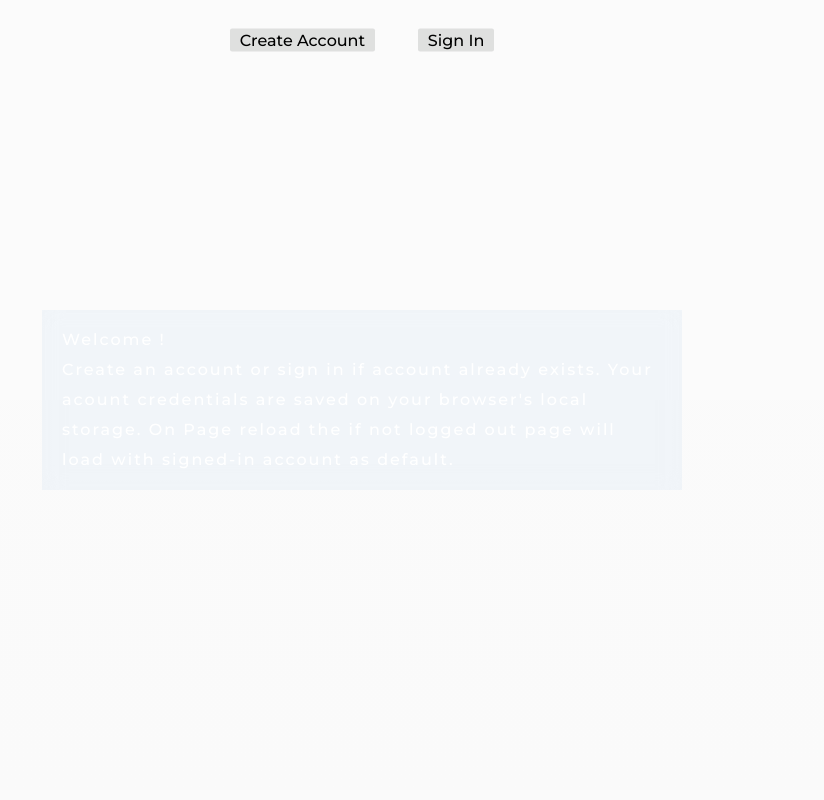
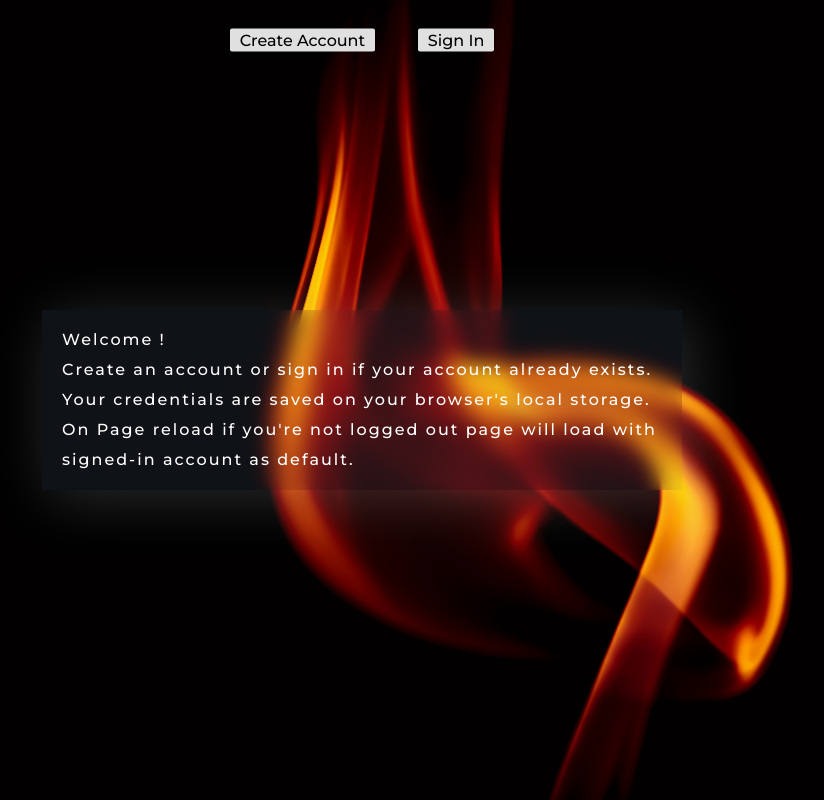
Before and after one commit to NabajitS/Local-Storage-Login, a plain HTML site: page index.html in a window 1280 px wide. Shown: the whole page, without its empty margins (278-1102 px from the left). Drawn offline with Linux system fonts and the light colour scheme.

Commit message:
Forgot to add the image

```diff
--- a/index.html
+++ b/index.html
@@ -18,14 +18,14 @@
 
     <div class="intro-div">
         <p class="intro-text">Welcome ! <br>
-            Create an account or sign in if account already exists. Your
-            acount credentials are saved on your browser's local storage. On Page reload
-            the if not logged out page will load with signed-in account as default.
+            Create an account or sign in if your account already exists. Your
+            credentials are saved on your browser's local storage. On Page reload
+            if you're not logged out page will load with signed-in account as default.
         </p>
     </div>
 
 
-    <p id = "welcome-string"></p>
+    <p id="welcome-string"></p>
 
     <main class="main">
 
```
Also changed, not shown: back.jpg (added).
